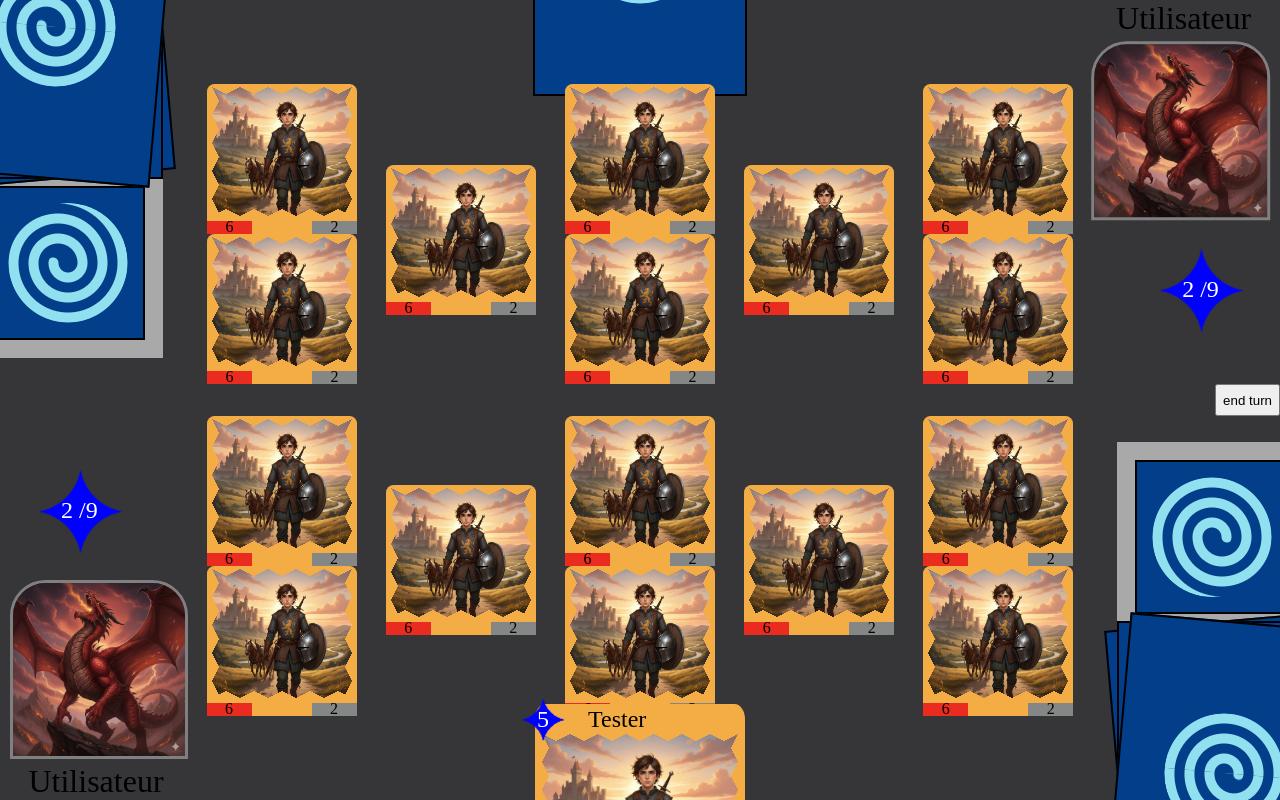
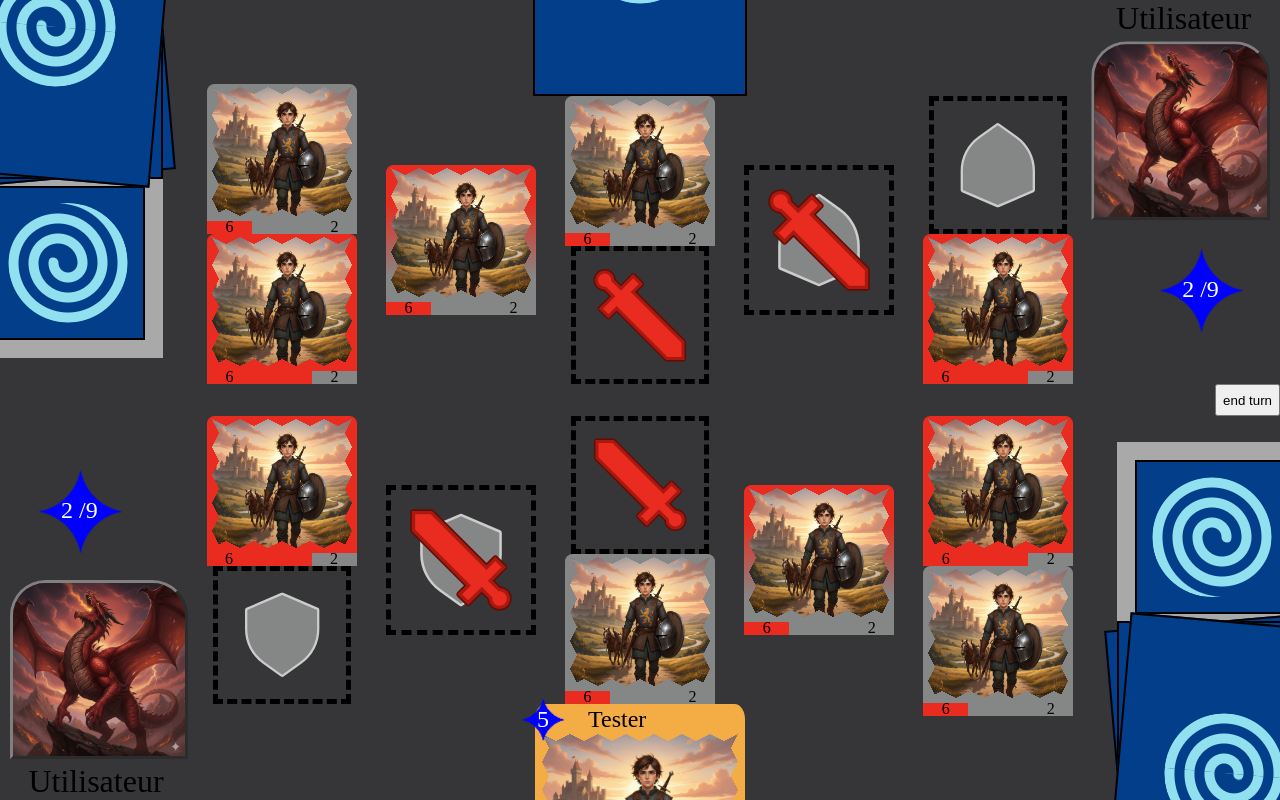
Before and after one commit to gumonteilh-hub/better-card-game, a React (Vite) app in the folder front/: page / in a window 1280 px wide. Shown: the top 800 px of the page. Built offline with nearby package versions, Linux system fonts and the light colour scheme.

Commit message:
improve board css

```diff
--- a/front/src/components/Card.tsx
+++ b/front/src/components/Card.tsx
@@ -44,11 +44,12 @@ export const Card = ({ card }: ICardProps) => {
 }
 
 interface ICardMiniatureProps {
-	card: ICard
+	card: ICard,
+	type: 'attack' | 'defense' | 'both'
 }
 
-export const CardMiniature = ({ card }: ICardMiniatureProps) => {
-	return <div className="card card-miniature untransformed">
+export const CardMiniature = ({ card, type }: ICardMiniatureProps) => {
+	return <div className={`card card-miniature untransformed ${type}`}>
 		<div className='card-body'>
 			<div className='card-image'>
 				<img src={test} />
--- a/front/src/components/Hud.tsx
+++ b/front/src/components/Hud.tsx
@@ -1,4 +1,6 @@
 import dragon from '../assets/hero-dragon.png'
+import sword from '../assets/sword.svg'
+import shield from '../assets/shield.svg'
 
 export const CardBack = () => {
 	return <div className="card-back">
@@ -49,3 +51,14 @@ interface IManaHudProps {
 export const ManaHud = ({ current, max }: IManaHudProps) => {
 	return <div className='mana-crystal untransformed'>{current} /{max}</div>
 }
+
+interface IFieldSlotProps {
+	type: 'attack' | 'defense' | 'both'
+}
+
+export const FieldSlot = ({ type }: IFieldSlotProps) => {
+	return <div className={`field-slot ${type}`}>
+		{(type == 'defense' || type == 'both') && <img className='shield' src={shield} />}
+		{(type == 'attack' || type == 'both') && <img className='sword' src={sword} />}
+	</div>
+}
--- a/front/src/components/PlayerBoard.tsx
+++ b/front/src/components/PlayerBoard.tsx
@@ -1,5 +1,5 @@
 import { Card, CardMiniature, type ICard } from "./Card";
-import { CardBack, Deck, HeroPortrait, ManaHud, TrapCardSlot } from "./Hud";
+import { CardBack, Deck, FieldSlot, HeroPortrait, ManaHud, TrapCardSlot } from "./Hud";
 import { Draggable } from "./DragAndDrop";
 
 interface IPlayerBoardProps {
@@ -31,22 +31,22 @@ const PlayerBoard = ({ side }: IPlayerBoardProps) => {
 		<div className='middle-panel'>
 			<div className='field'>
 				<div className='column'>
-					<CardMiniature card={testCard} />
-					<CardMiniature card={testCard} />
+					<CardMiniature type="attack" card={testCard} />
+					<FieldSlot type="defense" />
 				</div>
 				<div className='column'>
-					<CardMiniature card={testCard} />
+					<FieldSlot type="both" />
 				</div>
 				<div className='column'>
-					<CardMiniature card={testCard} />
-					<CardMiniature card={testCard} />
+					<FieldSlot type="attack" />
+					<CardMiniature type="defense" card={testCard} />
 				</div>
 				<div className='column'>
-					<CardMiniature card={testCard} />
+					<CardMiniature type="both" card={testCard} />
 				</div>
 				<div className='column'>
-					<CardMiniature card={testCard} />
-					<CardMiniature card={testCard} />
+					<CardMiniature type="attack" card={testCard} />
+					<CardMiniature type="defense" card={testCard} />
 				</div>
 			</div>
 			<div className='hand'>
--- a/front/src/css/App.css
+++ b/front/src/css/App.css
@@ -5,6 +5,7 @@ body {
 	width: 100vw;
 	overflow: hidden;
 	-moz-user-select: none;
+	-webkit-user-drag: none;
 	-webkit-user-select: none;
 	-ms-user-select: none;
 	user-select: none;
@@ -12,4 +13,6 @@ body {
 	--card-heigh: 300px;
 	--card-aspect-ratio: 0.70;
 	--card-miniature-height: 150px;
+	--attack-color: #EA2B1F;
+	--defense-color: #858786
 }
--- a/front/src/css/Card.css
+++ b/front/src/css/Card.css
@@ -71,7 +71,7 @@
 	align-items: flex-end;
 
 	.card-attack {
-		background-color: #EA2B1F;
+		background-color: var(--attack-color);
 		height: 90%;
 		width: 30%;
 		display: flex;
@@ -80,7 +80,7 @@
 	}
 
 	.card-defense {
-		background-color: #858786;
+		background-color: var(--defense-color);
 		height: 90%;
 		width: 30%;
 		display: flex;
@@ -93,6 +93,19 @@
 .card-miniature {
 	height: var(--card-miniature-height);
 	aspect-ratio: 1;
+
+	&.attack {
+		background-color: var(--attack-color);
+	}
+
+	&.defense {
+		background-color: var(--defense-color);
+	}
+
+	&.both {
+		background: #EA2B1F;
+		background: linear-gradient(180deg, var(--attack-color) 25%, var(--defense-color) 75%);
+	}
 
 	.card-body {
 		height: 90%;
--- a/front/src/css/Hud.css
+++ b/front/src/css/Hud.css
@@ -9,7 +9,7 @@
 		img {
 			width: 100%;
 			aspect-ratio: 1;
-			border: solid 3px grey;
+			border: outset 3px grey;
 			border-top-right-radius: 20%;
 			border-top-left-radius: 20%;
 		}
@@ -58,5 +58,43 @@
 	align-items: center;
 	justify-content: center;
 	font-size: 1.5rem;
+}
 
+.field-slot {
+	height: var(--card-miniature-height);
+	aspect-ratio: 1;
+	position: relative;
+
+	box-sizing: border-box;
+	border: dashed 5px ;
+
+	.sword {
+		position: absolute;
+		top: 50%;
+		left: 50%;
+		transform: translate(-50%, -50%) scaleX(-1);
+		width: 80%;
+	}
+
+	.shield {
+		position: absolute;
+		top: 50%;
+		left: 50%;
+		transform: translate(-50%, -50%) scaleX(-1);
+		width: 80%;
+	}
+
+/*
+	&.attack {
+		background-color: var(--attack-color);
+	}
+
+	&.defense {
+		background-color: var(--defense-color);
+	}
+
+	&.both {
+		background: #EA2B1F;
+		background: linear-gradient(180deg, var(--attack-color) 25%, var(--defense-color) 75%);
+	}*/
 }
```
Also changed, not shown: front/src/assets/shield.svg (added), front/src/assets/sword.svg (added).
